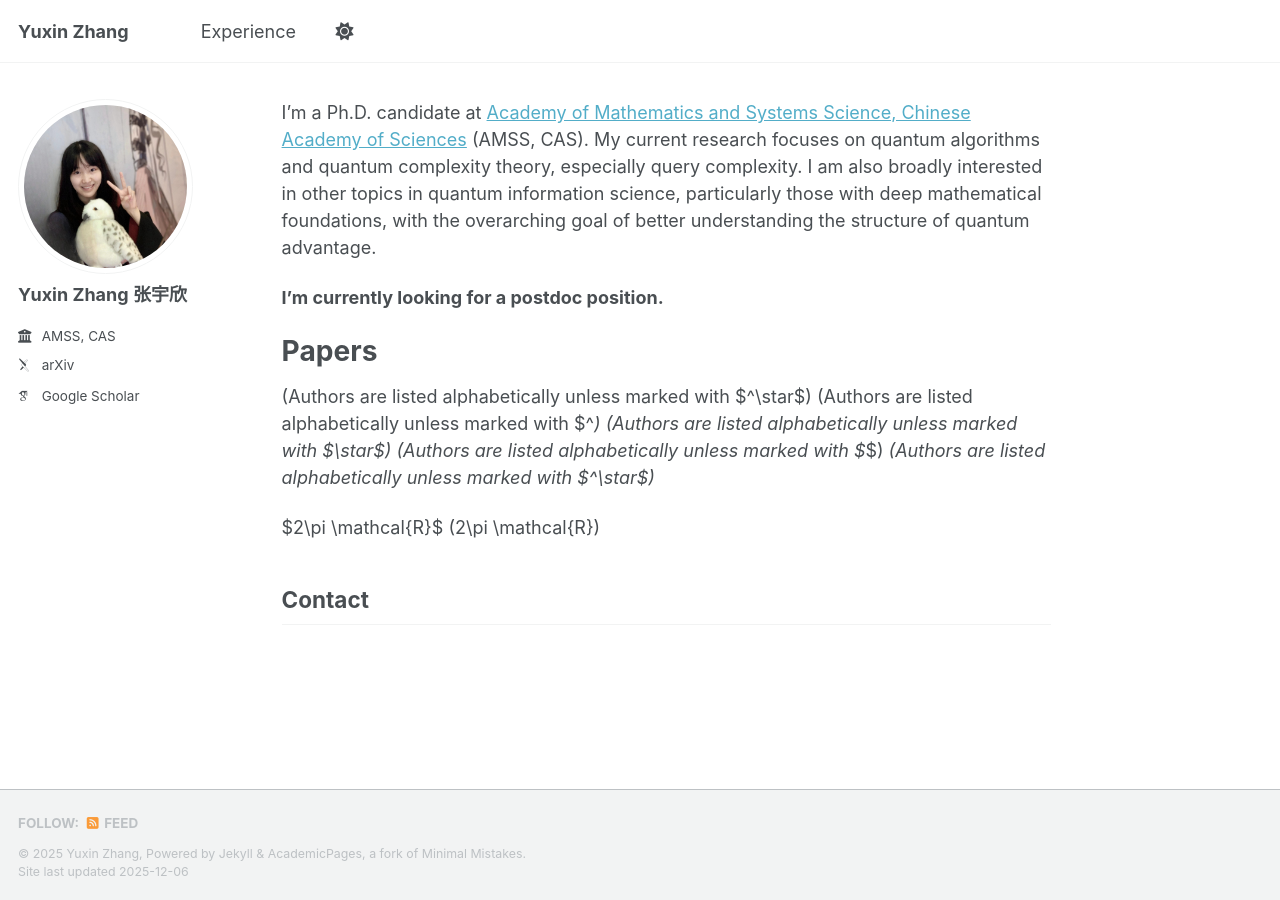
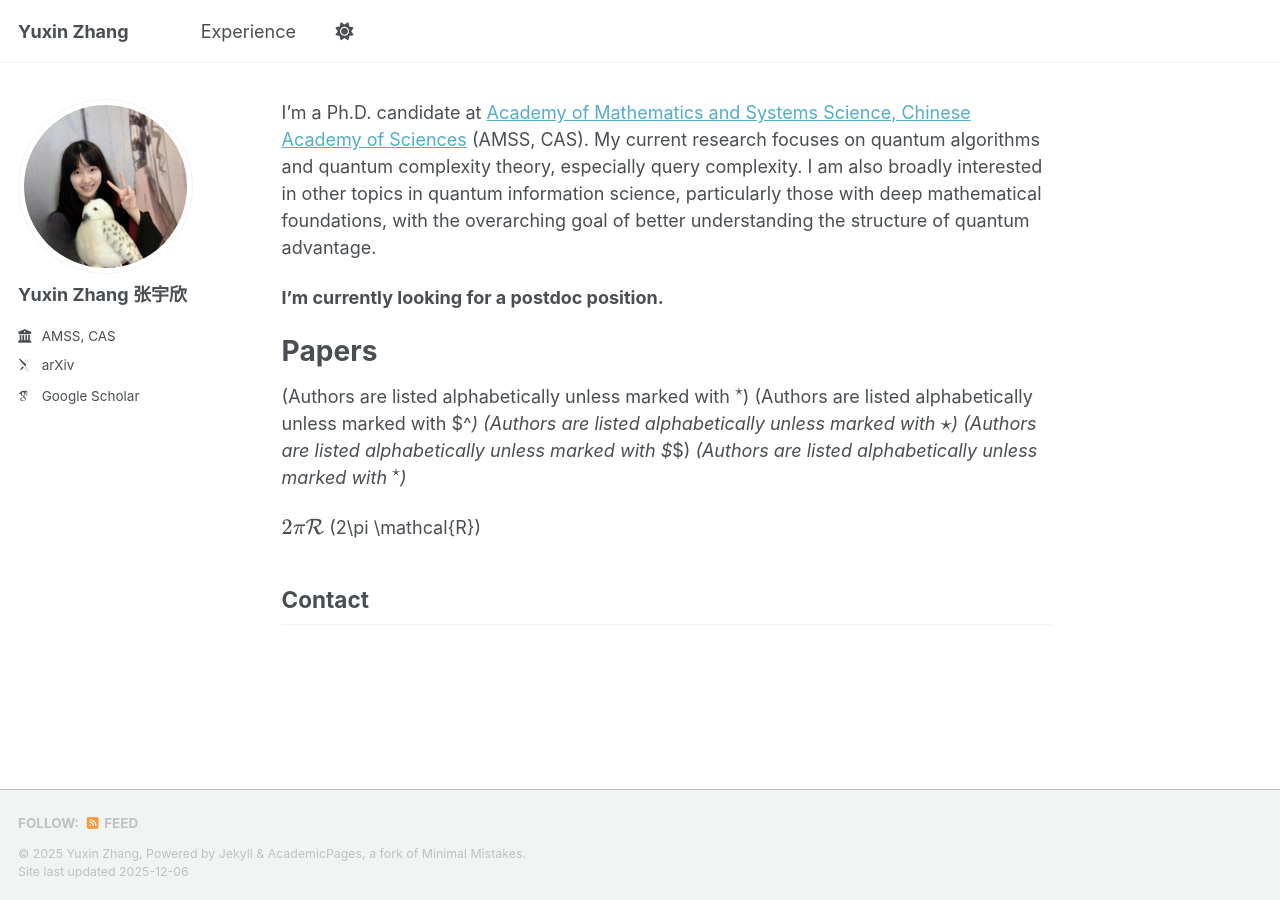
Before and after one commit to yuxinzhangmath/yuxinzhangmath.github.io, a Jekyll site: the page built from _pages/about.md, in a window 1280 px wide. Built offline with Jekyll 4.4.1, drawn with Linux system fonts in a browser that asks for light colours; some web fonts are replaced; a script bundle is joined from its source files by our own code; library files that are not in the unit come from our copies; formulas are drawn with MathJax 3; part of the change alters nothing that is shown.

```diff
--- a/_includes/head/custom.html
+++ b/_includes/head/custom.html
@@ -11,7 +11,17 @@
 <link rel="icon" type="image/png" href="{{ base_path }}/images/amss.png"/>
 <link rel="icon" href="/images/amss.ico"/>
 
-
 <meta name="theme-color" content="#ffffff"/>
 
+<script type="text/x-mathjax-config"> MathJax.Hub.Config({ TeX: { equationNumbers: { autoNumber: "all" } } }); </script>
+<script type="text/x-mathjax-config">
+  MathJax.Hub.Config({
+    tex2jax: {
+      inlineMath: [ ['$','$'], ["\\(","\\)"] ],
+      processEscapes: true
+    }
+  });
+</script>
+<script src='https://cdnjs.cloudflare.com/ajax/libs/mathjax/2.7.4/latest.js?config=TeX-MML-AM_CHTML' async></script>
+
 <!-- end custom head snippets -->
```
